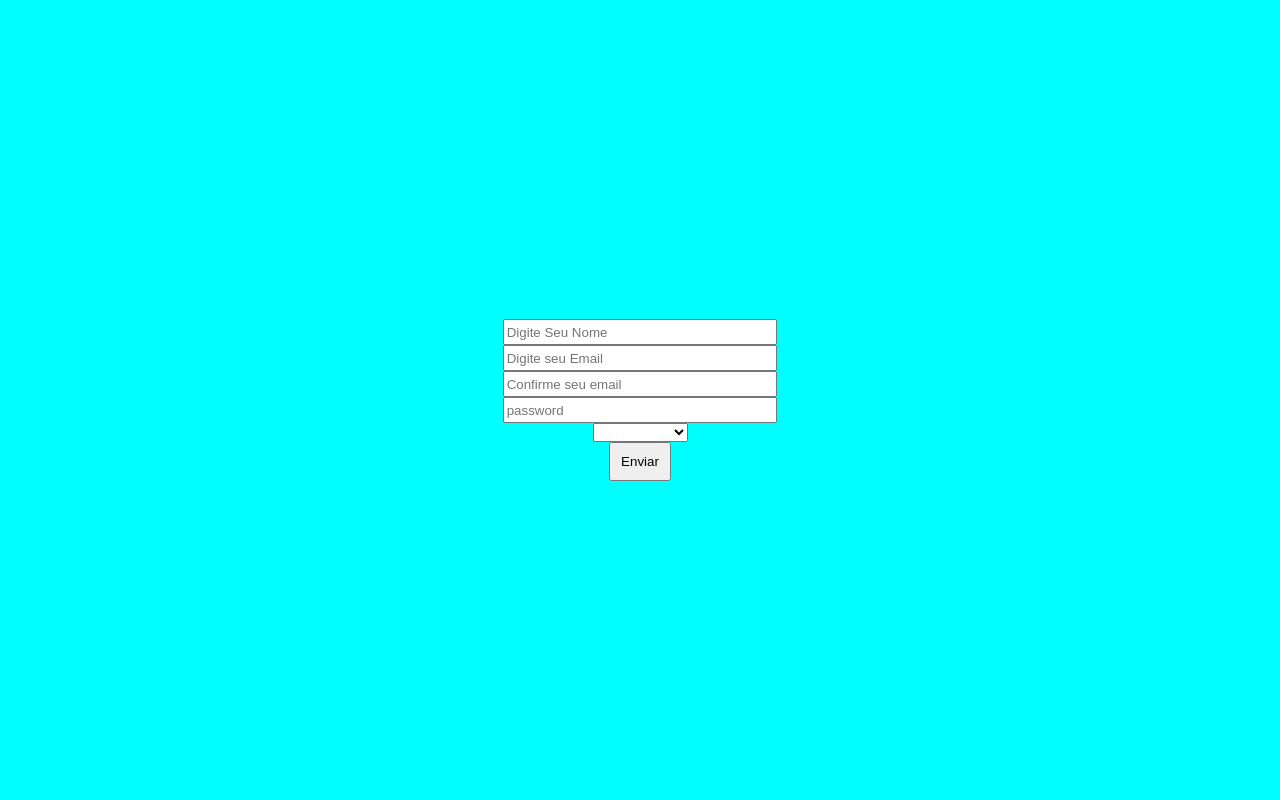
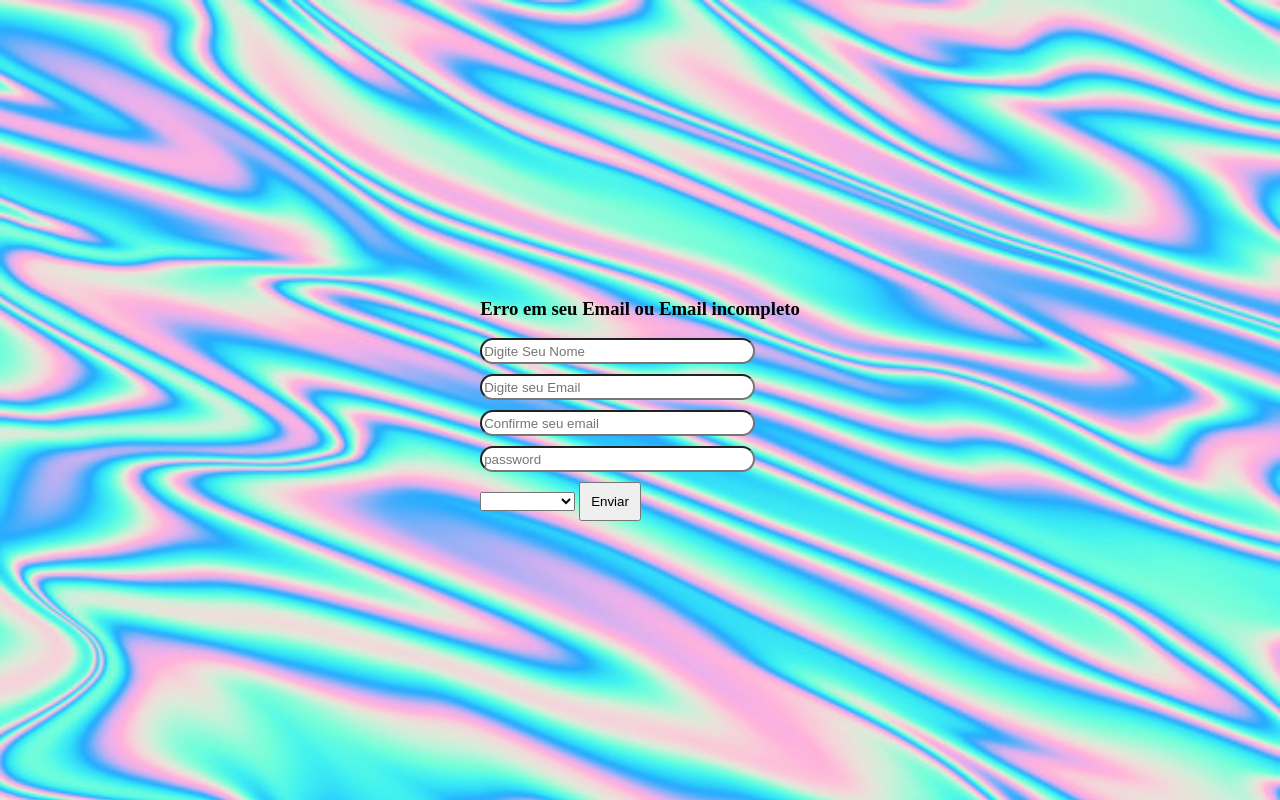
Before and after one commit to jessfranco21/503-formulario-, a plain HTML site: page index.html in a window 1280 px wide. Both pictures are taken after a click on the button "Enviar". Drawn offline with Linux system fonts and the light colour scheme.

Commit message:
Criar Formulario

```diff
--- a/index.html
+++ b/index.html
@@ -9,6 +9,8 @@
     <script defer src="script.js"></script>
 </head>
 <body>
+    <div>
+    <h3></h3>
     <input placeholder="Digite Seu Nome" type="text" id="nome">
     <input placeholder="Digite seu Email" type="email" id="email">
     <input placeholder="Confirme seu email" type="email" id="confirmarEmail">
@@ -20,7 +22,12 @@
         <option value="nao definido">nao definido</option>
     </select>
     <button> Enviar </button>
-
+   </div>
+   <!-- <footer>
+       <h1></h1>
+       <button id= "Limpar"></button>
+   </footer>
+     -->
 
 </body>
 </html>
--- a/script.js
+++ b/script.js
@@ -3,15 +3,31 @@ let email = document.querySelector("#email");
 let confirmarEmail = document.querySelector("#confirmarEmail");
 let password = document.querySelector("#senha");
 let botao = document.querySelector("button");
+let sexo = document.querySelector("select");
+let texto = document.querySelector("h3");
+//let h1 = document.querySelector("h1");
+//let limpar = document.querySelector("#Limpar")
 
+if(email.value == confirmarEmail){
 
+}
 
 function cadastrar(){
     localStorage.setItem("nome", nome.value);
     localStorage.setItem("email", email.value);
     localStorage.setItem("confirmarEmail", confirmarEmail.value);
     localStorage.setItem("password", password.value);
+    localStorage.setItem("sexo", sexo.value);
 
+    if(email.value != "" && email.value === confirmarEmail.value){
+        console.log("funcionou");
+        texto.innerHTML = ("");
+    }
+    else{
+        texto.innerHTML = ("Erro em seu Email ou Email incompleto");
+        console.log("erro");
+    }
 }
 
-botao.onclick= cadastrar;
+
+botao.onclick = cadastrar;
--- a/style.css
+++ b/style.css
@@ -1,6 +1,8 @@
 body{
     margin: 0;
-
+    background-image: url(fundo-abstrato-holografico-em-cor-de-neon-pastel_40163-61.jpg);
+    background-repeat: no-repeat;
+    background-size: cover;
 }
 
 input{
@@ -10,6 +12,8 @@ input{
     display: flex;
     height: 15pt;
     width: 200pt;
+    margin-bottom: 10px;
+    border-radius: 30px;
 
 }
 body{
```
Also changed, not shown: fundo-abstrato-holografico-em-cor-de-neon-pastel_40163-61.jpg (added). Lines whose indentation alone changed are shown as unchanged.
